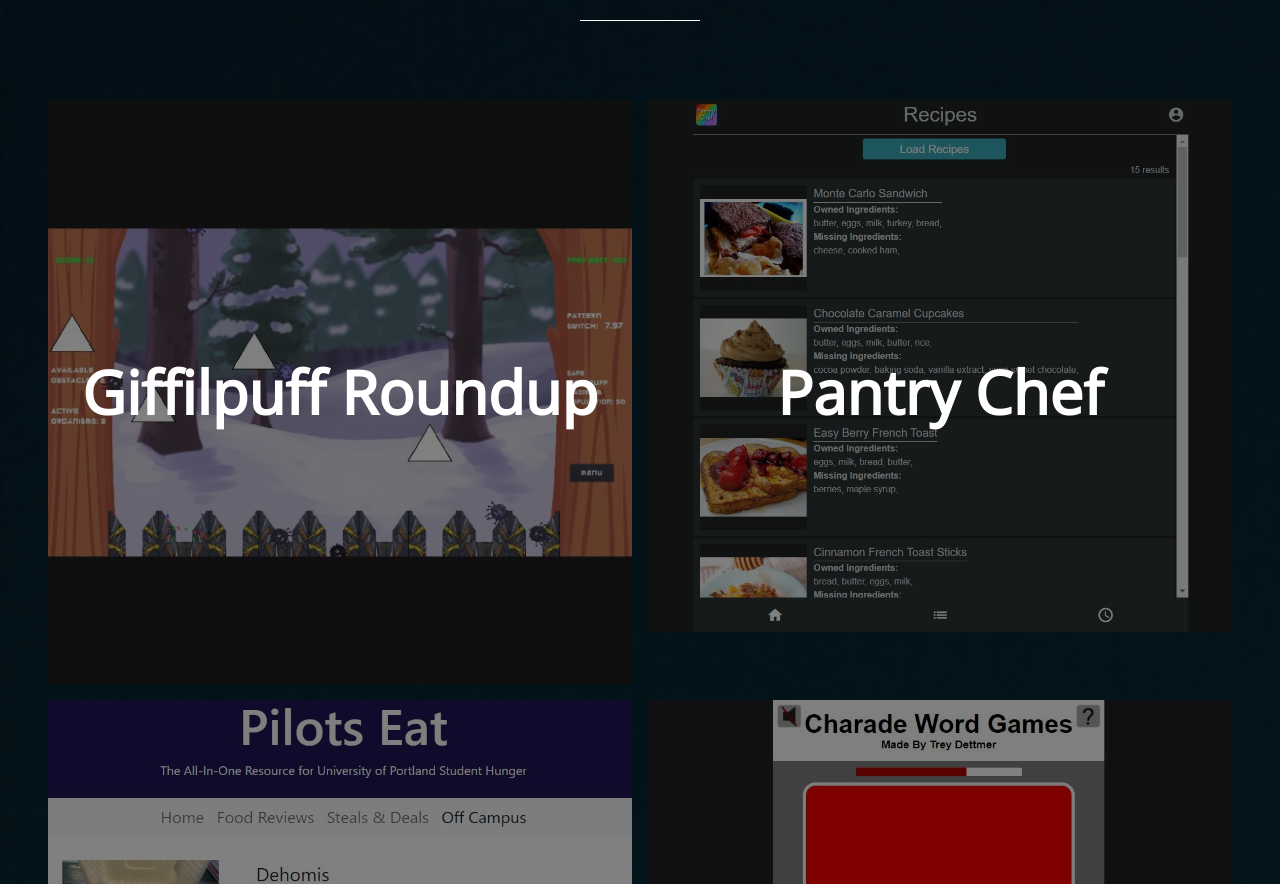
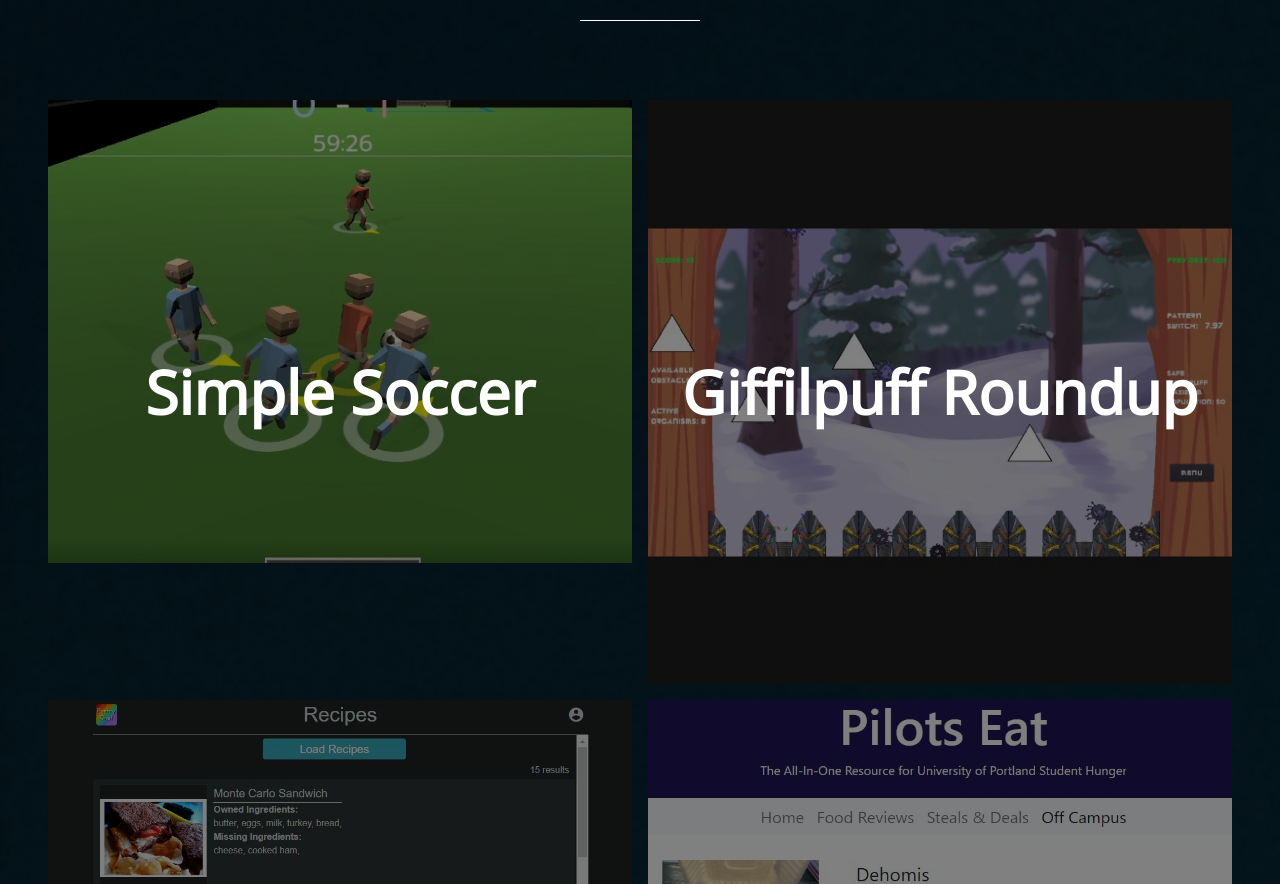
Before and after one commit to TreyDettmer/portfolio, an Angular app: page / in a window 1280 px wide. Shown: the part 442-1326 px from the top of the page. Built offline with nearby package versions, Linux system fonts and the light colour scheme.

Commit message:
added Simple Soccer game project

```diff
--- a/src/app/app.component.html
+++ b/src/app/app.component.html
@@ -31,6 +31,14 @@
 <section class="my-work">
   <h2 class = "section-title">My Work</h2>
   <div class="portfolio">
+
+      <a href="https://github.com/TreyDettmer/SoccerGame" class="portfolio__item__link">
+        <img src="assets/img/SimpleSoccerProjectImage.jpg" class="portfolio__img" alt="">
+        <div class="portfolio__item__title__overlay">
+          <div class="portfolio__item__title"><h2>Simple Soccer</h2></div>
+          <p class="portfolio__item__desc">A casual soccer game with local multiplayer. Made using the Unity Engine.</p>
+        </div>
+      </a>
 
       <a href="https://github.com/TreyDettmer/UP-Game-Jam-22" class="portfolio__item__link">
         <img src="assets/img/GiffilpuffRoundupThumbnail.jpg" class="portfolio__img" alt="">
```
Also changed, not shown: src/assets/img/SimpleSoccerProjectImage.jpg (added), 4 other files (tests, documents, lock files or other folders).
